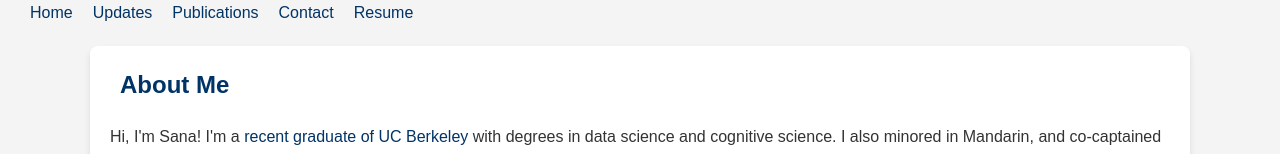
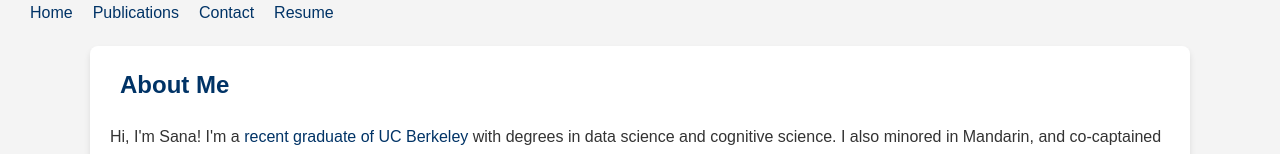
Before and after one commit to sanapandey/sanapandey.github.io, a plain HTML site: page index.html in a window 1280 px wide. Shown: the top 154 px of the page. Drawn offline with Linux system fonts and the light colour scheme.

Commit message:
get rid of updates on index

```diff
--- a/index.html
+++ b/index.html
@@ -12,7 +12,6 @@
     <nav>
       <ul>
         <li><a href="index.html">Home</a></li>
-        <li><a href="updates.html">Updates</a></li>
         <li><a href="publications.html">Publications</a></li>
         <li><a href="contact.html">Contact</a></li>
         <li><a href="resume.html">Resume</a></li>
```
